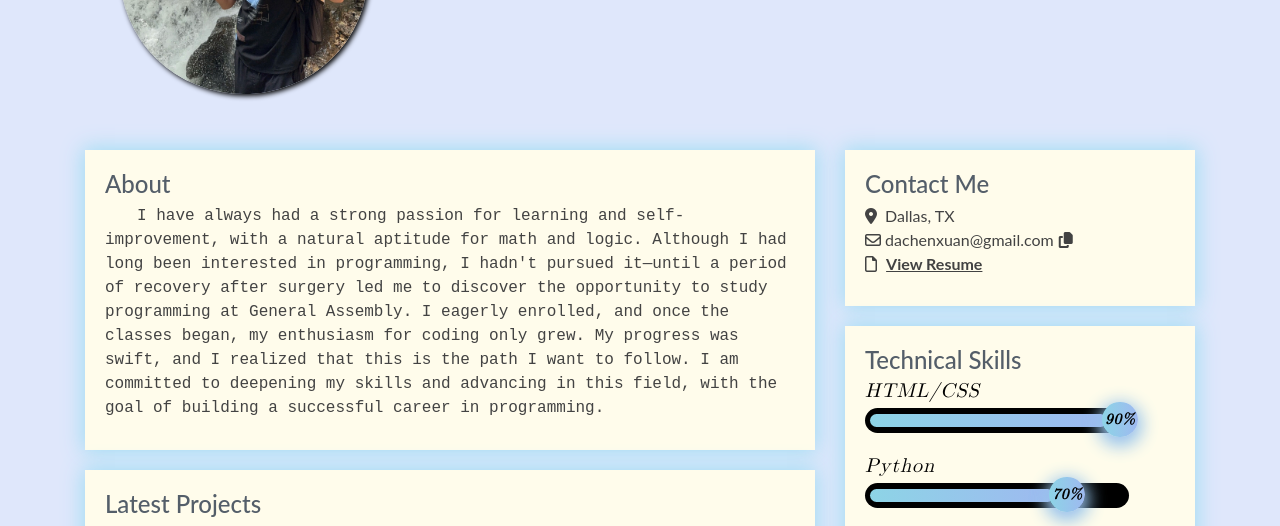
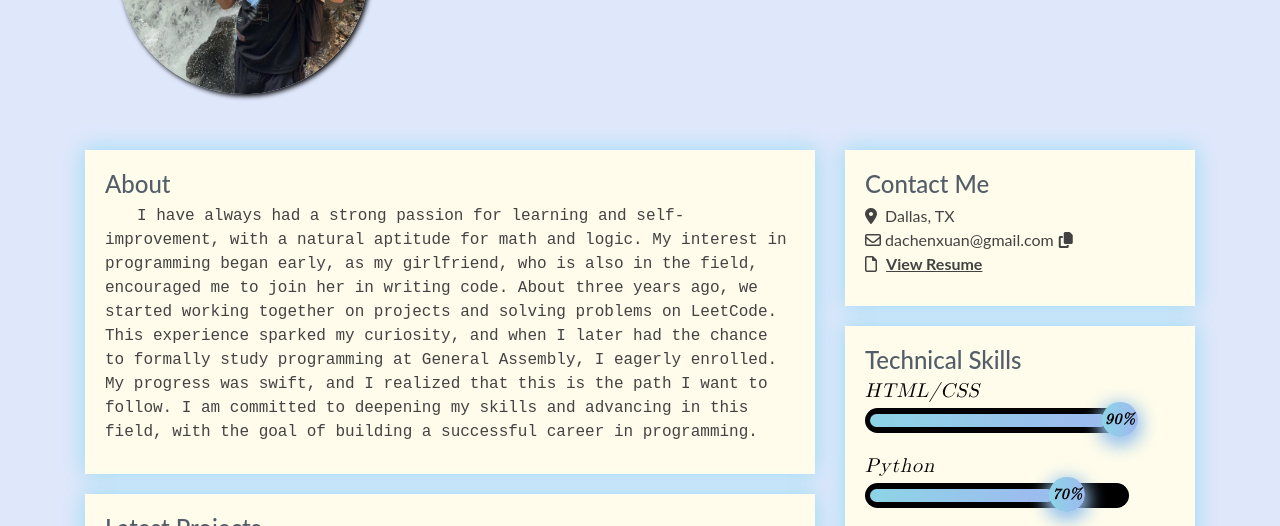
Before and after one commit to 0812Sean/Personal-website, a plain HTML site: page index.html in a window 1280 px wide. Shown: the part 210-736 px from the top of the page. Drawn offline with nearby package versions, Linux system fonts and the light colour scheme.

Commit message:
Modify the content of about me.

```diff
--- a/index.html
+++ b/index.html
@@ -85,13 +85,11 @@
 							<h2 class="heading">About</h2>
 							<div class="content" style="font-family: monospace">
 								<p style="text-indent: 2em;">
-									I have always had a strong passion for learning and self-improvement,
-                                    with a natural aptitude for math and logic.
-                                    Although I had long been interested in programming,
-                                    I hadn't pursued it—until a period of recovery after surgery led me to discover the opportunity to study programming at General Assembly.
-                                    I eagerly enrolled, and once the classes began,
-                                    my enthusiasm for coding only grew. My progress was swift, and I realized that this is the path I want to follow.
-                                    I am committed to deepening my skills and advancing in this field, with the goal of building a successful career in programming.
+									I have always had a strong passion for learning and self-improvement, with a natural aptitude for math and logic.
+									My interest in programming began early, as my girlfriend, who is also in the field, encouraged me to join her in writing code.
+									About three years ago, we started working together on projects and solving problems on LeetCode.
+									This experience sparked my curiosity, and when I later had the chance to formally study programming at General Assembly, I eagerly enrolled.
+									My progress was swift, and I realized that this is the path I want to follow. I am committed to deepening my skills and advancing in this field, with the goal of building a successful career in programming.
 								</p>
 
 							</div>
```
